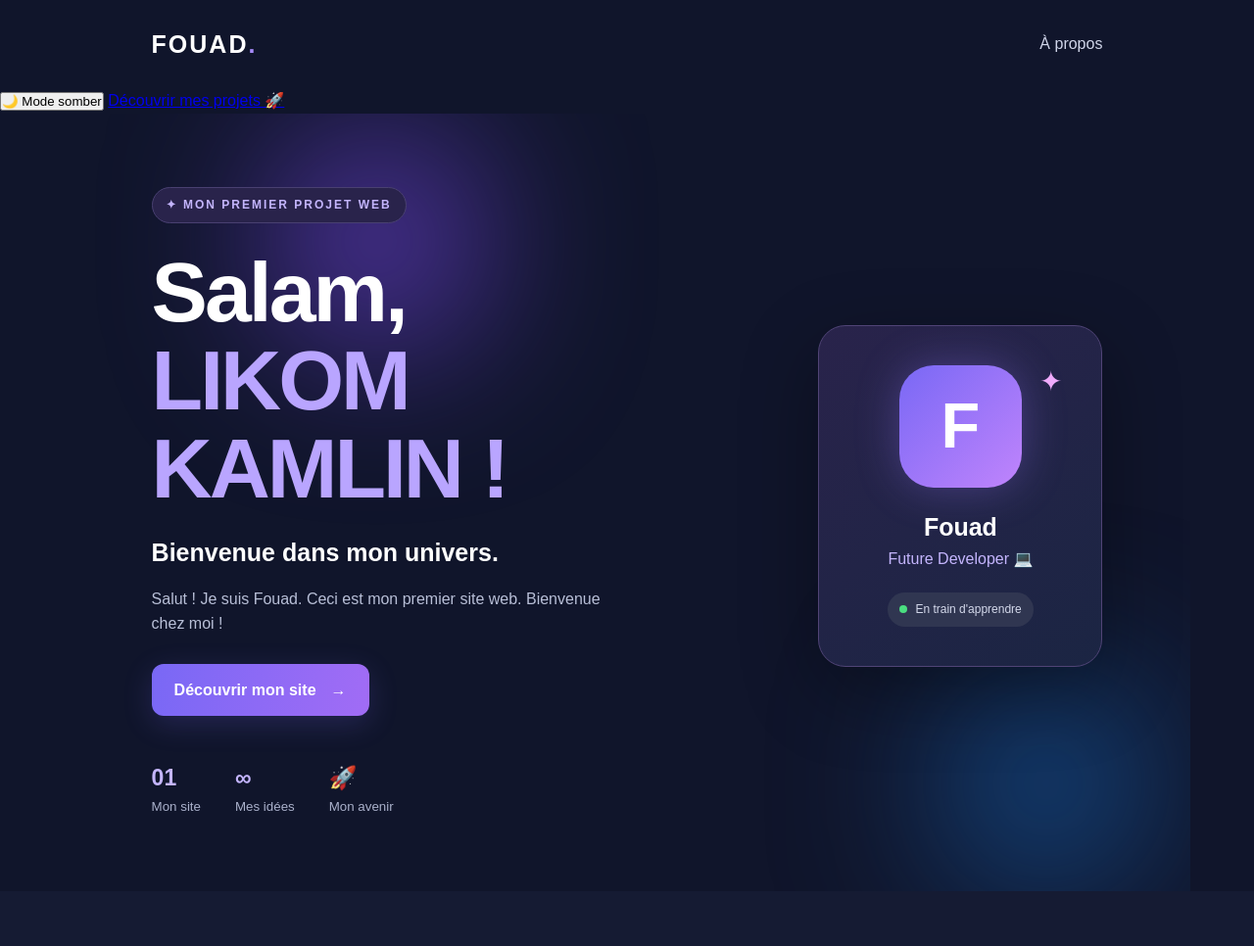
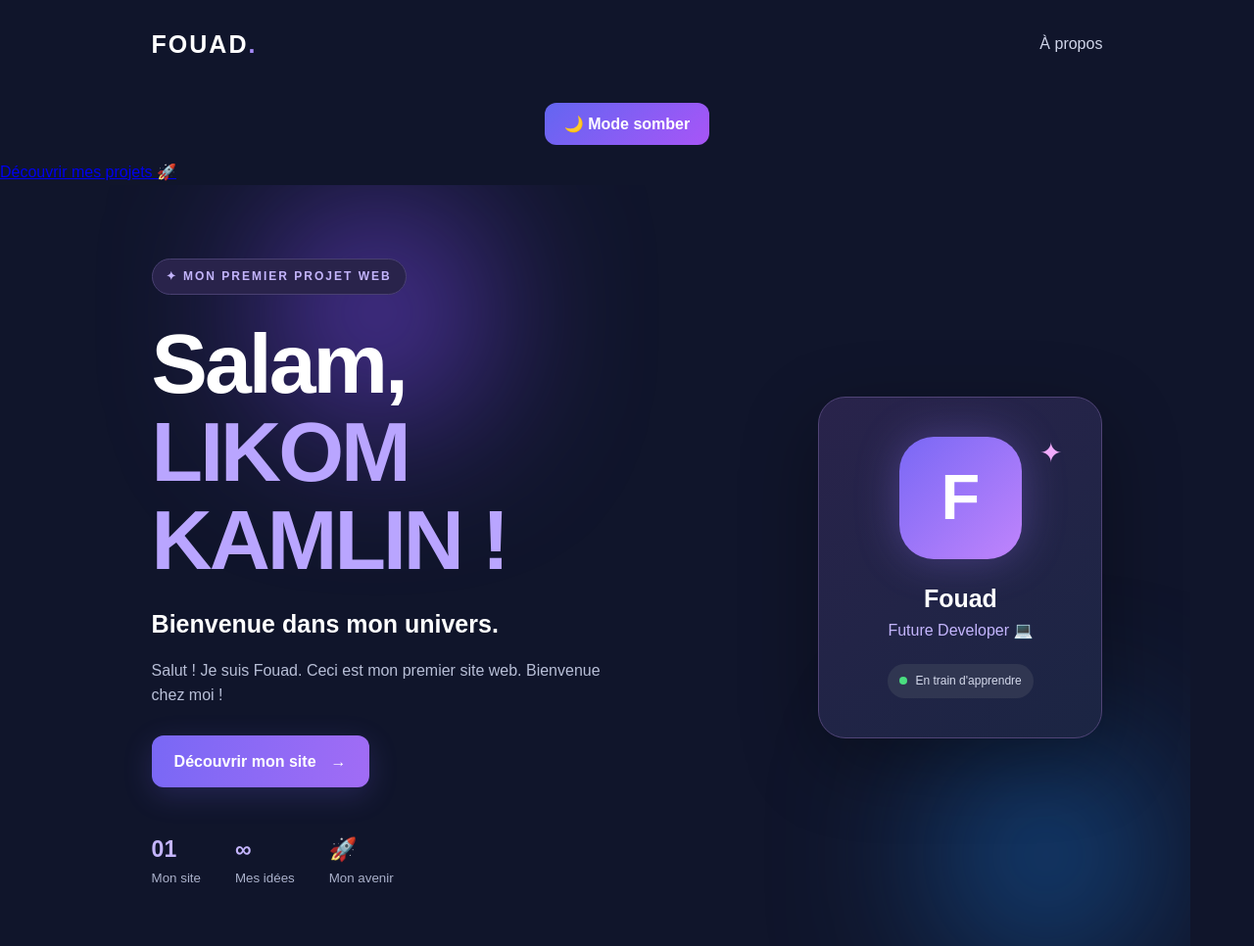
Before and after one commit to fouadfouad123333/vcx___44, a plain HTML site: page index.html in a window 1280 px wide. Shown: the top 966 px of the page at 98% size. Drawn offline with Linux system fonts and the light colour scheme.

Commit message:
Add theme toggle button styles to style.css

```diff
--- a/style.css
+++ b/style.css
@@ -421,3 +421,21 @@ footer p {
     transform: translatY(-40px);
     box-shadow: 0 8px 25px #6366f180;
 }
+.theme-toggle {
+  display: block;
+  margin: 15px auto;
+  padding: 12px 20px;
+  background: linear-gradient(135deg, #6366f1, #a855f7);
+  color: white;
+  border: none;
+  border-radius: 12px;
+  font-size: 16px;
+  font-weight: bold;
+  cursor: pointer;
+  transition: 0.3s ease;
+}
+
+.theme-toggle:hover {
+  transform: translateY(-3px);
+  box-shadow: 0 8px 20px #6366f180;
+}
```
